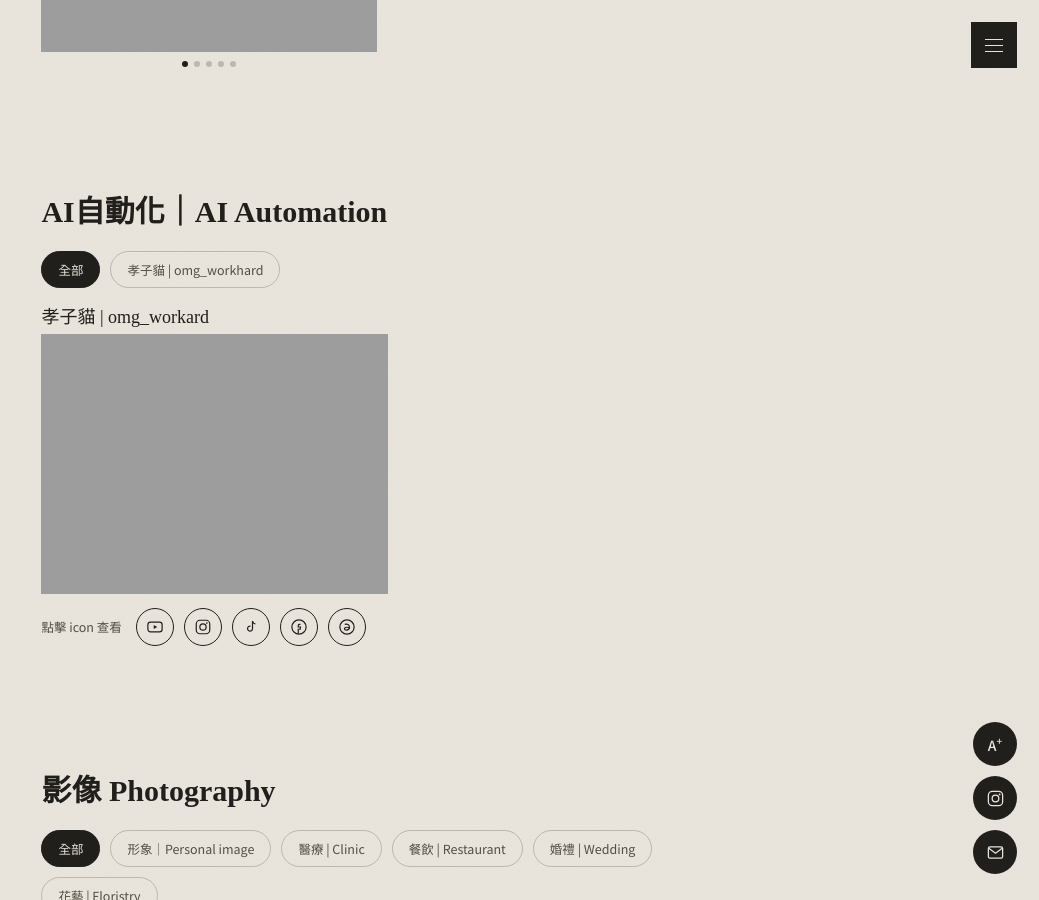
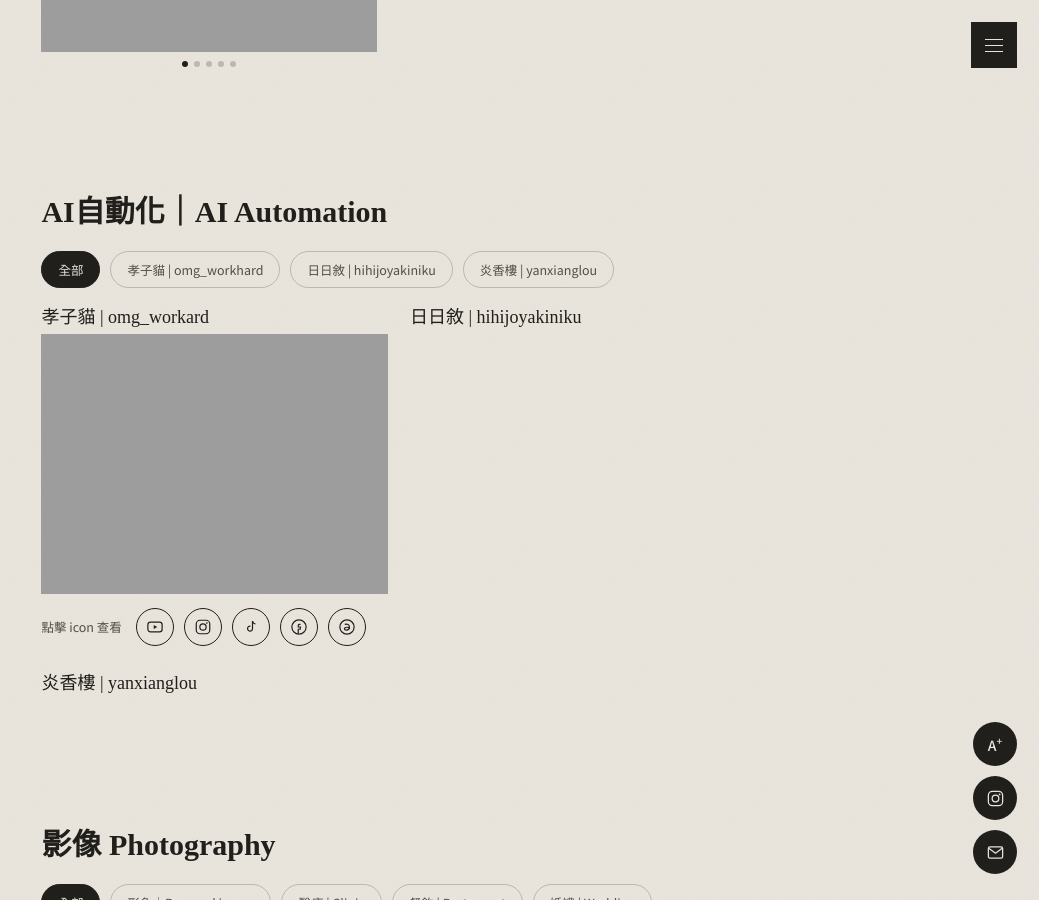
Before and after one commit to enchiang99/en-chiang-site, a Jekyll site: the page built from business.html, in a window 1280 px wide and 900 px high, scrolled down 1313 px. Shown: the whole window, without its empty margins (241-1280 px from the left). Built offline with Jekyll 4.4.1, drawn with Linux system fonts in a browser that asks for light colours; grey boxes are pictures that could not be loaded.

Commit message:
Update 關於商業 “ai-automation”

```diff
--- a/_data/business/ai-automation.yml
+++ b/_data/business/ai-automation.yml
@@ -1,12 +1,12 @@
 categories:
   - id: sub-1788772697857
     label: 孝子貓 | omg_workhard
+  - label: 日日敘 | hihijoyakiniku
+  - label: 炎香樓 |  yanxianglou
 albums:
   - title: 孝子貓 | omg_workard
     category: sub-1788772697857
     link: https://www.youtube.com/@omg_workhard/shorts
-    # 下面這幾個是「立即查看」旁邊的社群圖示，每個都可以自己開關／改連結：
-    # 只要 url 欄位是空的，前台就不會顯示那顆圖示按鈕。
     social_links:
       - platform: youtube
         url: https://www.youtube.com/@omg_workhard/shorts
@@ -25,3 +25,9 @@ albums:
         caption: null
       - src: /images/DSCF0110.jpg
         caption: null
+  - category: sub-1788772697857
+    link: https://hihijoyakiniku.com/
+    title: 日日敘 | hihijoyakiniku
+  - link: https://yanxianglou.com.tw/
+    title: 炎香樓 |  yanxianglou
+    category: sub-1788772697857
```
